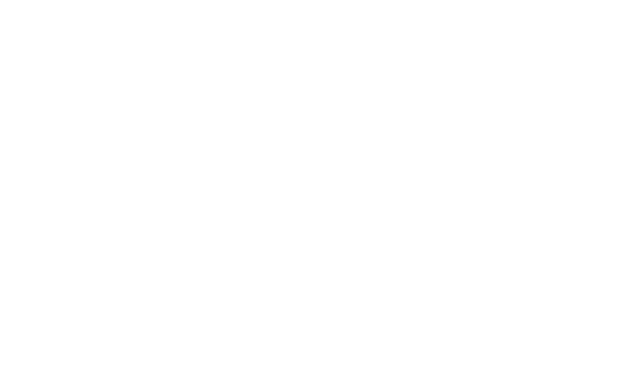
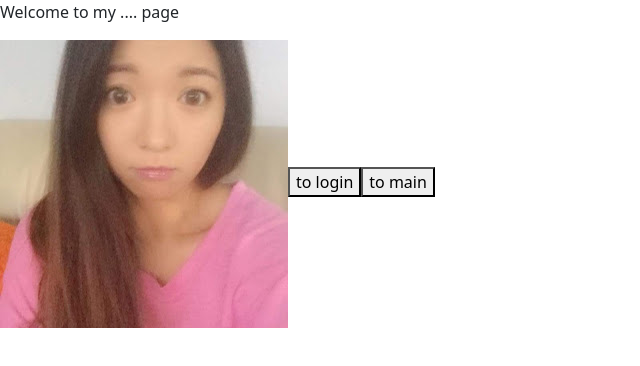
Before and after one commit to Creeper315/saveaspot-react, a React (Create React App) app: page / in a window 1280 px wide. Before the commit this address had no page. Shown: the top 366 px of the page, without its empty margins (0-640 px from the left). Built offline with nearby package versions, Linux system fonts and the light colour scheme.

Commit message:
added welcome

```diff
--- a/package.json
+++ b/package.json
@@ -25,7 +25,7 @@
     "test": "react-scripts test",
     "eject": "react-scripts eject"
   },
-
+  "proxy": "https://fun-together.herokuapp.com",
 
   "eslintConfig": {
     "extends": [
--- a/src/App.js
+++ b/src/App.js
@@ -6,12 +6,14 @@ import TopNav from './TopNav/topNav';
 import MainPage from './MainPage/mainPage';
 import { Provider } from 'react-redux';
 import { BrowserRouter, Routes, Route } from 'react-router-dom';
+import Welcome from './Login/welcome';
 
 function App() {
     return (
         <Provider store={store}>
             <BrowserRouter>
                 <Routes>
+                    <Route path="/" element={<Welcome />} />
                     <Route path="/login" element={<LoginMain />} />
                     <Route path="/main" element={<MainPage />} />
                 </Routes>
--- a/src/Login/main.js
+++ b/src/Login/main.js
@@ -10,15 +10,24 @@ const LoginMain = () => {
     const name = useRef();
     const password = useRef();
 
+    // https://fun-together.herokuapp.com/
+
     // const [, set] = useState();
-    function geturl() {
+    function urlLocal() {
         if (Title === 'Login') {
             return 'https://fun-together.herokuapp.com/login';
         }
         return 'https://fun-together.herokuapp.com/register';
     }
 
-    function geturl2() {
+    function urlHeroku() {
+        if (Title === 'Login') {
+            return 'https://fun-together.herokuapp.com/login';
+        }
+        return 'https://fun-together.herokuapp.com/register';
+    }
+
+    function geturl() {
         if (Title === 'Login') {
             return 'login';
         }
@@ -28,7 +37,7 @@ const LoginMain = () => {
     function onsubmit() {
         axios({
             method: 'POST',
-            url: geturl2(),
+            url: geturl(),
             data: {
                 username: name.current,
                 password: password.current,
--- /dev/null
+++ b/src/Login/welcome.js
@@ -0,0 +1,29 @@
+import a from '../img/lin.jpg';
+import { useNavigate } from 'react-router-dom';
+
+const Welcome = () => {
+    const navi = useNavigate();
+
+    return (
+        <div>
+            <p>Welcome to my .... page</p>
+            <img src={a} alt="haha" />
+            <button
+                onClick={() => {
+                    navi('/login');
+                }}
+            >
+                to login
+            </button>
+            <button
+                onClick={() => {
+                    navi('/main');
+                }}
+            >
+                to main
+            </button>
+        </div>
+    );
+};
+
+export default Welcome;
```
